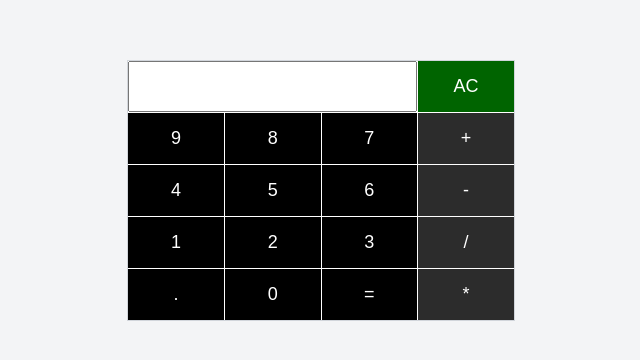
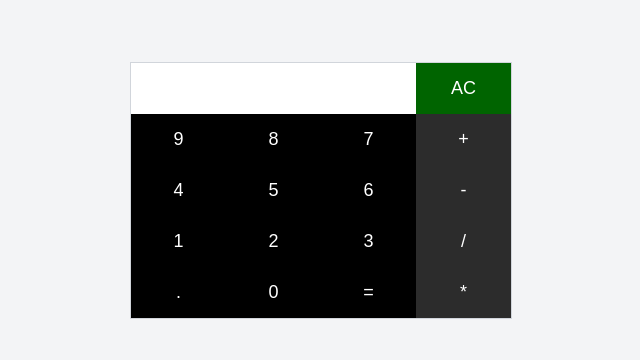
Before and after one commit to Moneshteja/cloudvandana, a plain HTML site: page index.html in a window 1280 px wide. Shown: the part 218-578 px from the top of the page, without its empty margins (319-959 px from the left). Drawn offline with Linux system fonts and the light colour scheme.

Commit message:
Update index.html

```diff
--- a/index.html
+++ b/index.html
@@ -20,7 +20,7 @@
             background-color: #ffffff;
             display: grid;
             grid-template-columns: repeat(4, 1fr);
-            gap: 1px;  /* Minimal gap to differentiate buttons */
+            gap: 0px;
         }
 
         button {
@@ -29,12 +29,16 @@
             border-radius: 0;
             cursor: pointer;
             font-size: 18px;
+            outline: none; /* To prevent the default focus style */
         }
 
         input#display {
             grid-column: 1 / span 3;
             padding: 10px;
             font-size: 20px;
+            border: none;
+            outline: none;
+            text-align: right;
         }
 
         /* Numbers */
```
